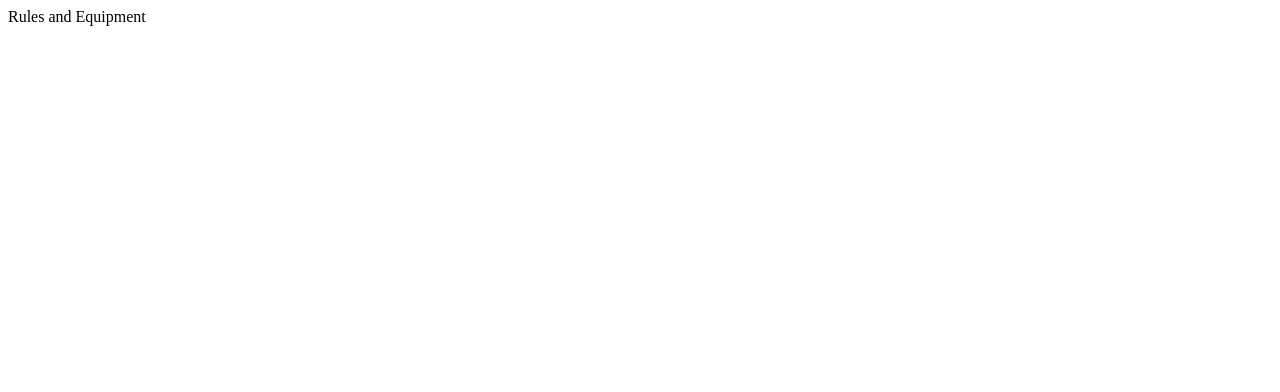
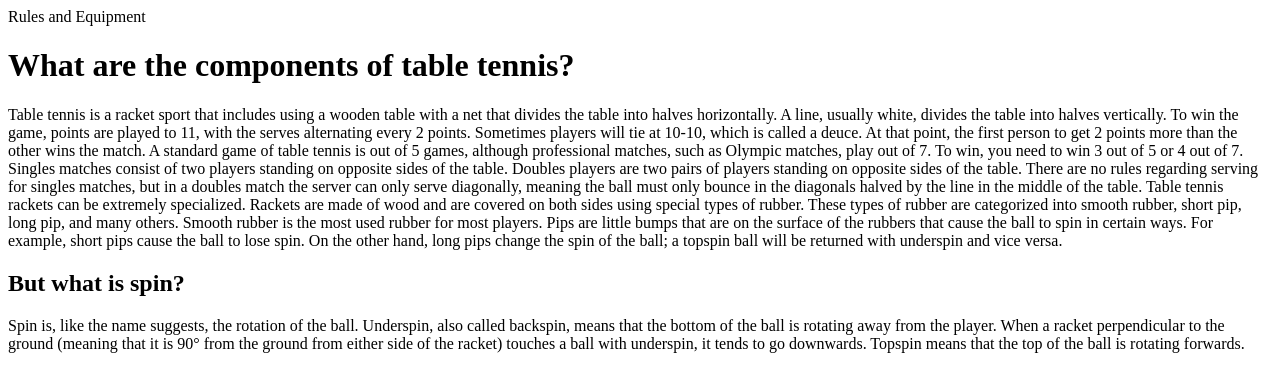
Before and after one commit to stuycs-gh-classrooms/09-web-jpan60, a plain HTML site: page site/p0.html in a window 1280 px wide. Drawn offline with Linux system fonts and the light colour scheme.

Commit message:
Add files via upload

```diff
--- a/site/p0.html
+++ b/site/p0.html
@@ -8,5 +8,16 @@
   </head>
 
   <body>Rules and Equipment</body>
+<h1>What are the components of table tennis?</h1>
+<p>
+  Table tennis is a racket sport that includes using a wooden table with a net that divides the table into halves horizontally. A line, usually white, divides the table into halves vertically. To win the game, points are played to 11, with the serves alternating every 2 points. Sometimes players will tie at 10-10, which is called a deuce. At that point, the first person to get 2 points more than the other wins the match. A standard game of table tennis is out of 5 games, although professional matches, such as Olympic matches, play out of 7. To win, you need to win 3 out of 5 or 4 out of 7.
+
+  Singles matches consist of two players standing on opposite sides of the table. Doubles players are two pairs of players standing on opposite sides of the table. There are no rules regarding serving for singles matches, but in a doubles match the server can only serve diagonally, meaning the ball must only bounce in the diagonals halved by the line in the middle of the table.
+
+  Table tennis rackets can be extremely specialized. Rackets are made of wood and are covered on both sides using special types of rubber. These types of rubber are categorized into smooth rubber, short pip, long pip, and many others.
+  Smooth rubber is the most used rubber for most players. Pips are little bumps that are on the surface of the rubbers that cause the ball to spin in certain ways. For example, short pips cause the ball to lose spin. On the other hand, long pips change the spin of the ball; a topspin ball will be returned with underspin and vice versa.
+<h2>But what is spin?</h2>
+  Spin is, like the name suggests, the rotation of the ball. Underspin, also called backspin, means that the bottom of the ball is rotating away from the player. When a racket perpendicular to the ground (meaning that it is 90° from the ground from either side of the racket) touches a ball with underspin, it tends to go downwards. Topspin means that the top of the ball is rotating forwards.
+</p>
 
 </html>
```
